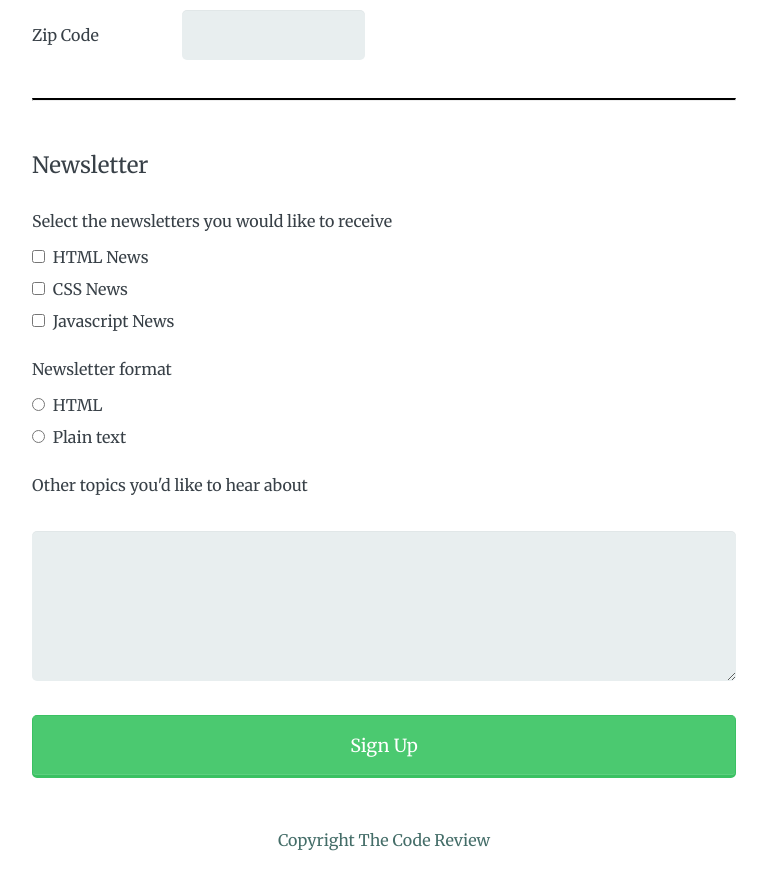
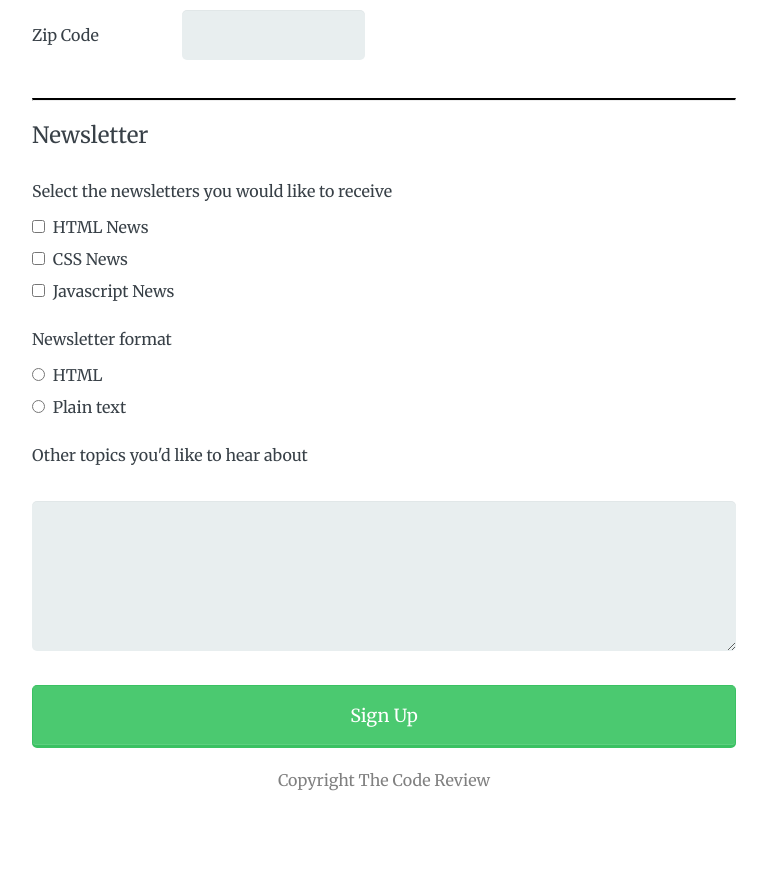
Before and after one commit to darwinvel/techdegree-project-3, a plain HTML site: page index.html in a window 1280 px wide. Shown: the part 800-1670 px from the top of the page, without its empty margins (256-1023 px from the left). After the commit the page ends 1610 px from the top, so only its background shows below. Drawn offline with Linux system fonts and the light colour scheme.

Commit message:
Update main.css

```diff
--- a/css/main.css
+++ b/css/main.css
@@ -31,6 +31,10 @@ header {
   text-align: center;
 }
 
+.intro > p {
+  color: grey;
+}
+
 
 .line-thick {
   height: 4px;
@@ -50,7 +54,7 @@ header {
 
 footer {
   text-align: center;
-  color: #446D68;
+  color: grey;
   padding: 0 20px 20px;
 }
 
@@ -138,7 +142,7 @@ button {
 
 
 fieldset {
-  margin-bottom: 30px;
+  margin-bottom: 0px;
   border: none;
 }
 
```
